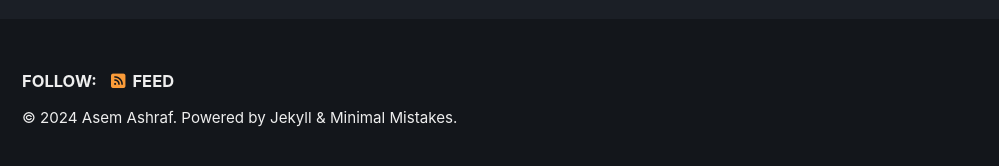
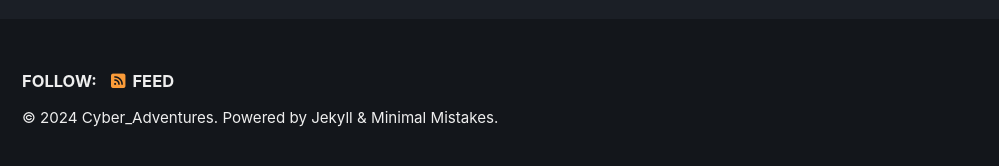
Before and after one commit to Asem-Ashraf-git/Asem-Ashraf-git.github.io, a Jekyll site: the page built from index.html, in a window 1280 px wide and 900 px high, scrolled down 371 px. Shown: the part 727-893 px from the top of the window, without its empty margins (0-999 px from the left). Built offline with Jekyll 4.4.1, drawn with Linux system fonts in a browser that asks for light colours; cached includes are drawn as plain includes; nearby versions of some CDN libraries; the list of posts is cut into pages by our own code; some of the changed text lies outside the part shown.

Commit message:
Update _config.yml

```diff
--- a/_config.yml
+++ b/_config.yml
@@ -16,10 +16,10 @@ minimal_mistakes_skin: "dark" # "air", "aqua", "contrast", "dark", "dirt", "neon
 
 # Site Settings
 locale: "en-US"
-title: "Asem Ashraf"
+title: "Cyber_Adventures"
 title_separator: "-"
 subtitle: # site tagline that appears below site title in masthead
-name: "Asem Ashraf"
+name: "Cyber_Adventures"
 description: "Malware Analysis - Reverse Engineering - Digital forensics"
 url: # the base hostname & protocol for your site e.g. "https://mmistakes.github.io"
 baseurl: # the subpath of your site, e.g. "/blog"
```
